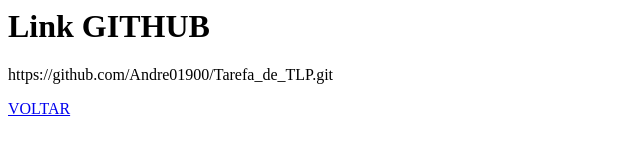
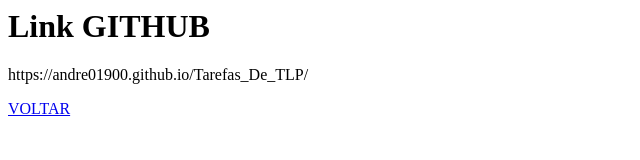
Before and after one commit to Andre01900/Tarefas_De_TLP, a plain HTML site: page t1Link.html in a window 1280 px wide. Shown: the full height of the page, 0-640 px from the left. Drawn offline with Linux system fonts and the light colour scheme.

Commit message:
Change GitHub link in t1Link.html
Updated the GitHub link in the HTML file.

```diff
--- a/t1Link.html
+++ b/t1Link.html
@@ -4,7 +4,8 @@
 </head>
 <body>
 	<h1> Link GITHUB</h1>
-	<p>https://github.com/Andre01900/Tarefa_de_TLP.git</p>
+	<p>https://andre01900.github.io/Tarefas_De_TLP/</p>
 	<a href="tri1.html">VOLTAR</a>
 </body>
+
 </html>
```
